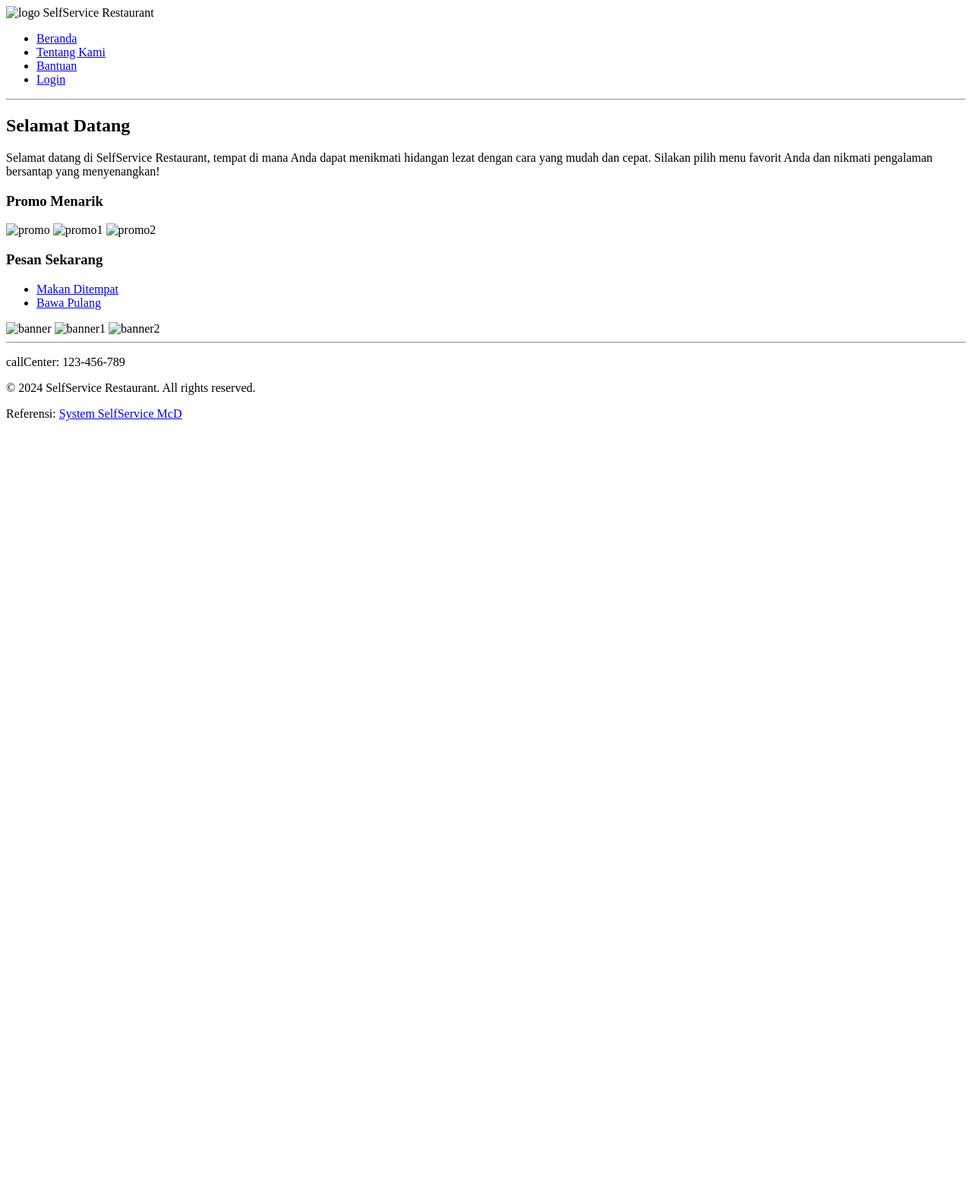
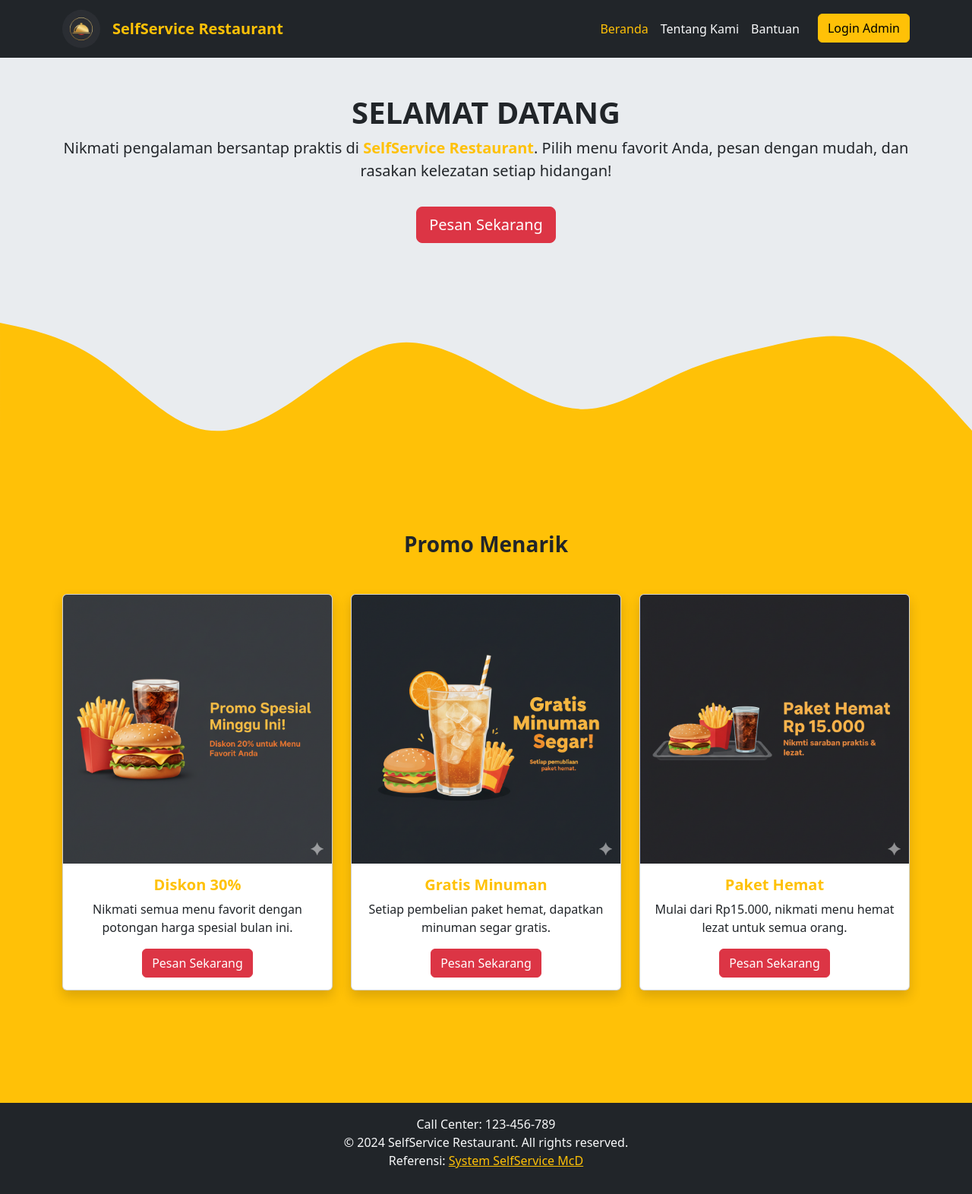
Before and after one commit to ORU25/self-service-restaurant-ordering-system, a plain HTML site: page index.html in a window 1280 px wide. Shown: the whole page at 76% size. Before the commit the page ends 800 px from the top, so only its background shows below. Drawn offline with nearby package versions, Linux system fonts and the light colour scheme.

Commit message:
feat: css bootstrap

```diff
--- a/index.html
+++ b/index.html
@@ -4,58 +4,193 @@
     <meta charset="UTF-8" />
     <meta name="viewport" content="width=device-width, initial-scale=1.0" />
     <title>SelfService Restaurant</title>
+    <link
+      href="https://cdn.jsdelivr.net/npm/bootstrap@5.3.8/dist/css/bootstrap.min.css"
+      rel="stylesheet"
+      integrity="sha384-sRIl4kxILFvY47J16cr9ZwB07vP4J8+LH7qKQnuqkuIAvNWLzeN8tE5YBujZqJLB"
+      crossorigin="anonymous"
+    />
+    <link rel="icon" href="img/logo.png" />
   </head>
-  <body>
+  <body class=" text-dark d-flex flex-column min-vh-100">
+    <!-- Header -->
     <header>
-      <img src="logo.png" alt="logo" />
-      SelfService Restaurant
-      <nav>
-        <ul>
-          <li><a href="index.html">Beranda</a></li>
-          <li><a href="about.html">Tentang Kami</a></li>
-          <li><a href="help.html">Bantuan</a></li>
-          <li><a href="login.html">Login</a></li>
-        </ul>
+      <nav class="navbar navbar-expand-lg navbar-dark bg-dark">
+        <div class="container">
+          <!-- Logo -->
+          <a
+            class="navbar-brand fw-bold text-warning d-flex gap-2 align-items-center"
+            href="#"
+          >
+            <img
+              src="img/logo.png"
+              alt="Logo"
+              width="50"
+              class="d-inline-block align-text-top me-2 rounded-circle"
+            />
+            SelfService Restaurant
+          </a>
+
+          <!-- Burger Button -->
+          <button
+            class="navbar-toggler "
+            type="button"
+            data-bs-toggle="collapse"
+            data-bs-target="#navbarNav"
+            aria-controls="navbarNav"
+            aria-expanded="false"
+            aria-label="Toggle navigation"
+          >
+            <span class="navbar-toggler-icon"></span>
+          </button>
+
+          <!-- Menu Items -->
+          <div class="collapse navbar-collapse" id="navbarNav">
+            <ul class="navbar-nav ms-auto ">
+              <li class="nav-item">
+                <a class="nav-link active text-warning" aria-current="page" href="index.html">Beranda</a>
+              </li>
+              <li class="nav-item">
+                <a class="nav-link text-light" href="about.html"
+                  >Tentang Kami</a
+                >
+              </li>
+              <li class="nav-item">
+                <a class="nav-link text-light" href="help.html">Bantuan</a>
+              </li>
+              <li class="nav-item">
+                <a class="btn btn-warning ms-lg-3 my-3 my-lg-0" href="login.html">Login Admin</a>
+              </li>
+            </ul>
+          </div>
+        </div>
       </nav>
     </header>
-    <hr>
-    <main>
-      <section>
-        <h1>Selamat Datang</h1>
-        <p>
-          Selamat datang di SelfService Restaurant, tempat di mana Anda dapat
-          menikmati hidangan lezat dengan cara yang mudah dan cepat. Silakan
-          pilih menu favorit Anda dan nikmati pengalaman bersantap yang
-          menyenangkan!
+
+    <!-- Main Content -->
+    <main class="bg-body-secondary pt-5 flex-grow-1">
+      <section class="container text-center mb-5">
+        <h1 class="fw-bold text-dark">SELAMAT DATANG</h1>
+        <p class="lead">
+          Nikmati pengalaman bersantap praktis di
+          <span class="text-warning fw-bold">SelfService Restaurant</span>.
+          Pilih menu favorit Anda, pesan dengan mudah, dan rasakan kelezatan
+          setiap hidangan!
         </p>
+        <!-- Tombol trigger modal -->
+        <button
+          class="btn btn-danger btn-lg mt-3"
+          data-bs-toggle="modal"
+          data-bs-target="#pesanModal"
+        >
+          Pesan Sekarang
+        </button>
       </section>
-      <section>
-        <h3>Promo Menarik</h3>
-        <img src="promo.jpg" alt="promo" />
-        <img src="promo1.jpg" alt="promo1" />
-        <img src="promo2.jpg" alt="promo2" />
-      </section>
-      <section>
-        <h3>Pesan Sekarang</h3>
-        <ul>
-          <li><a href="dine-in.html">Makan Ditempat</a></li>
-          <li><a href="takeaway.html">Bawa Pulang</a></li>
-        </ul>
-      </section>
-      <section>
-        <img src="banner" alt="banner" />
-        <img src="banner1" alt="banner1" />
-        <img src="banner2" alt="banner2" />
+
+      <svg xmlns="http://www.w3.org/2000/svg" viewBox="0 0 1440 320"><path fill="#ffc107" fill-opacity="1" d="M0,64L24,69.3C48,75,96,85,144,117.3C192,149,240,203,288,218.7C336,235,384,213,432,181.3C480,149,528,107,576,96C624,85,672,107,720,133.3C768,160,816,192,864,192C912,192,960,160,1008,138.7C1056,117,1104,107,1152,96C1200,85,1248,75,1296,96C1344,117,1392,171,1416,197.3L1440,224L1440,320L1416,320C1392,320,1344,320,1296,320C1248,320,1200,320,1152,320C1104,320,1056,320,1008,320C960,320,912,320,864,320C816,320,768,320,720,320C672,320,624,320,576,320C528,320,480,320,432,320C384,320,336,320,288,320C240,320,192,320,144,320C96,320,48,320,24,320L0,320Z"></path></svg>
+
+      <section class="text-center bg-warning py-5 min-vh-100">
+        <h3 class="fw-bold text-dark mb-5">Promo Menarik</h3>
+        <div class="container">
+          <div class="row justify-content-center g-4">
+            <!-- Card 1 -->
+            <div class="col-md-4">
+              <div class="card shadow h-100">
+                <img src="img/promo1.png" class="card-img-top" alt="Promo 1" />
+                <div class="card-body">
+                  <h5 class="card-title text-warning fw-bold">Diskon 30%</h5>
+                  <p class="card-text">
+                    Nikmati semua menu favorit dengan potongan harga spesial
+                    bulan ini.
+                  </p>
+                  <a href="#" class="btn btn-danger">Pesan Sekarang</a>
+                </div>
+              </div>
+            </div>
+
+            <!-- Card 2 -->
+            <div class="col-md-4">
+              <div class="card shadow h-100">
+                <img src="img/promo2.png" class="card-img-top" alt="Promo 2" />
+                <div class="card-body">
+                  <h5 class="card-title text-warning fw-bold">
+                    Gratis Minuman
+                  </h5>
+                  <p class="card-text">
+                    Setiap pembelian paket hemat, dapatkan minuman segar gratis.
+                  </p>
+                  <a href="#" class="btn btn-danger">Pesan Sekarang</a>
+                </div>
+              </div>
+            </div>
+
+            <!-- Card 3 -->
+            <div class="col-md-4">
+              <div class="card shadow h-100">
+                <img src="img/promo3.png" class="card-img-top" alt="Promo 3" />
+                <div class="card-body">
+                  <h5 class="card-title text-warning fw-bold">Paket Hemat</h5>
+                  <p class="card-text">
+                    Mulai dari Rp15.000, nikmati menu hemat lezat untuk semua
+                    orang.
+                  </p>
+                  <a href="#" class="btn btn-danger">Pesan Sekarang</a>
+                </div>
+              </div>
+            </div>
+          </div>
+        </div>
       </section>
     </main>
-    <hr>
-    <footer>
-      <p>callCenter: 123-456-789</p>
-      <p>&copy; 2024 SelfService Restaurant. All rights reserved.</p>
+
+    <!-- Modal -->
+    <div
+      class="modal fade"
+      id="pesanModal"
+      tabindex="-1"
+      aria-labelledby="pesanModalLabel"
+      aria-hidden="true"
+    >
+      <div class="modal-dialog modal-dialog-centered">
+        <div class="modal-content">
+          <div class="modal-header bg-dark text-warning">
+            <h5 class="modal-title" id="pesanModalLabel">Pilih Opsi Pesanan</h5>
+            <button
+              type="button"
+              class="btn-close btn-close-white"
+              data-bs-dismiss="modal"
+              aria-label="Close"
+            ></button>
+          </div>
+          <div class="modal-body text-center">
+            <p class="mb-4">Silakan pilih jenis pesanan Anda:</p>
+            <div class="d-flex justify-content-center gap-3">
+              <button class="btn btn-warning">🍽️ Makan di Tempat</button>
+              <button class="btn btn-danger">📦 Bawa Pulang</button>
+            </div>
+          </div>
+        </div>
+      </div>
+    </div>
+
+    <!-- Footer -->
+    <footer class="bg-dark text-light text-center py-3">
+      <p class="mb-0">Call Center: 123-456-789</p>
+      <p class="mb-0">
+        &copy; 2024 SelfService Restaurant. All rights reserved.
+      </p>
       <p>
         Referensi:
-        <a href="https://www.mcdonalds.com">System SelfService McD</a>
+        <a href="https://www.mcdonalds.com" class="text-warning"
+          >System SelfService McD</a
+        >
       </p>
     </footer>
+
+    <script
+      src="https://cdn.jsdelivr.net/npm/bootstrap@5.3.8/dist/js/bootstrap.bundle.min.js"
+      integrity="sha384-FKyoEForCGlyvwx9Hj09JcYn3nv7wiPVlz7YYwJrWVcXK/BmnVDxM+D2scQbITxI"
+      crossorigin="anonymous"
+    ></script>
   </body>
 </html>
```
Also changed, not shown: img/logo.png (added), img/promo1.png (added), img/promo2.png (added), img/promo3.png (added).
